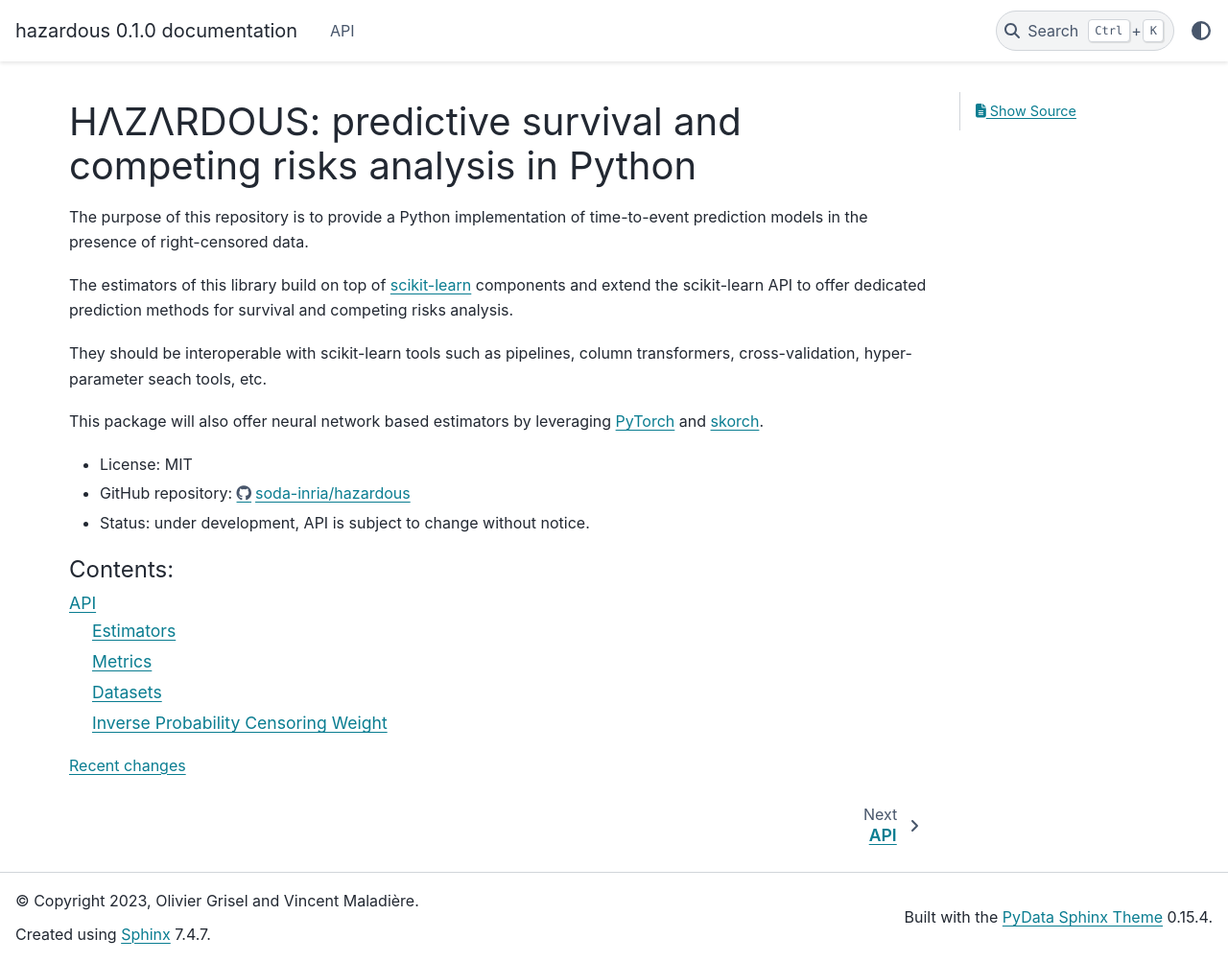
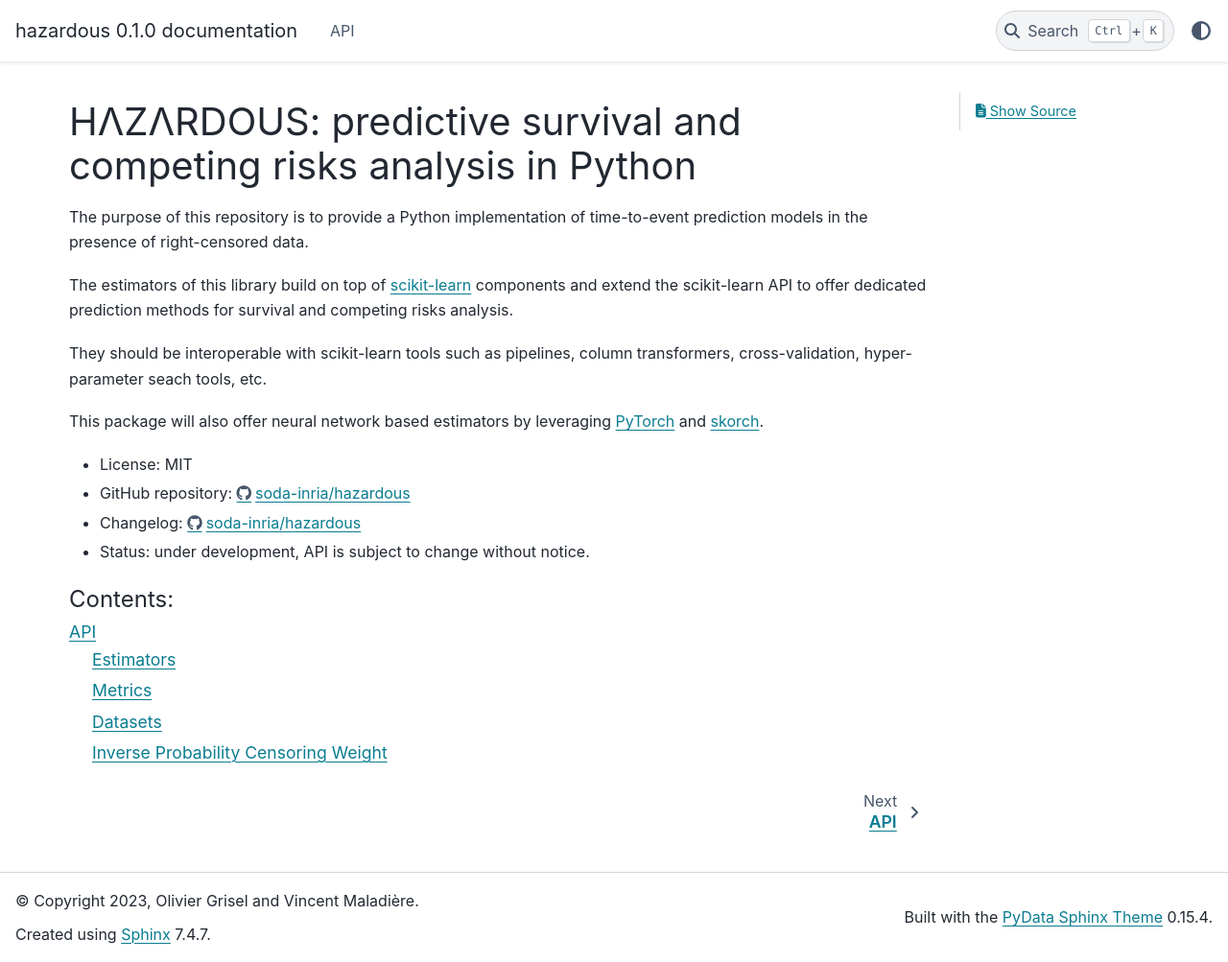
Before and after one commit to soda-inria/hazardous, a Sphinx documentation site: the page built from doc/index.rst, in a window 1280 px wide and 1003 px high. Shown: the whole window at 96% size. Built offline with Sphinx 7.4.7 and the PyData theme 0.15.4, drawn with Linux system fonts in a browser that asks for light colours; pages that are not in the unit, such as notebooks, are missing from menus.

Commit message:
Fix broken link to changelog

```diff
--- a/doc/index.rst
+++ b/doc/index.rst
@@ -22,9 +22,10 @@
 
 - License: MIT
 - GitHub repository: https://github.com/soda-inria/hazardous
+- Changelog: https://github.com/soda-inria/hazardous/CHANGES.rst
 - Status: under development, API is subject to change without notice.
 
-
+.. currentmodule:: hazardous
 
 .. toctree::
    :maxdepth: 2
@@ -32,9 +33,3 @@
 
    api
    auto_examples/index
-
-.. currentmodule:: hazardous
-
-.. container:: right-align
-
-   `Recent changes <CHANGES.html>`_
```
